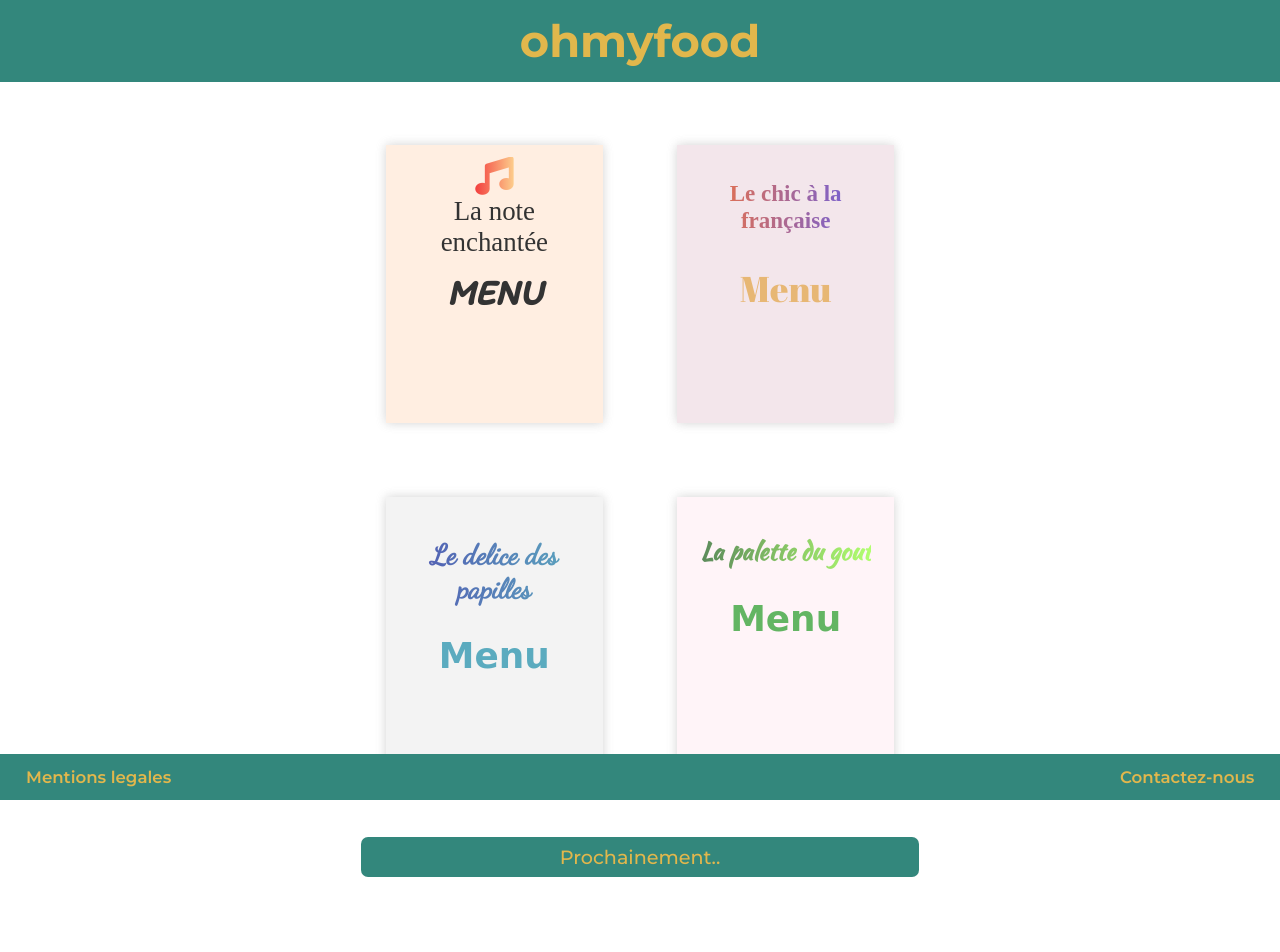
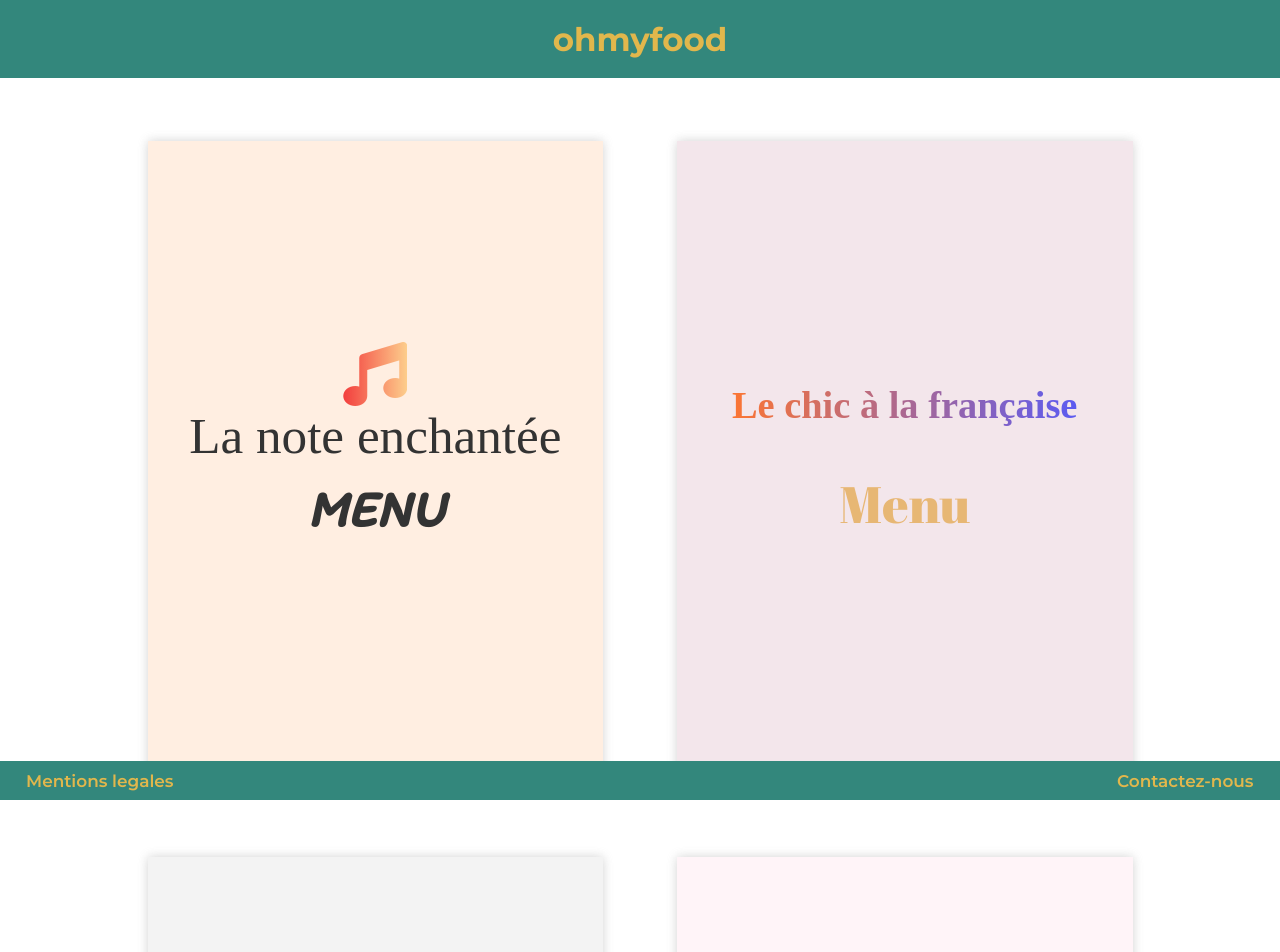
Before and after one commit to anobayann/ohmyfood-sass-version, a website: page index.html in a window 1280 px wide. Shown: the top 952 px of the page. Before the commit the page ends 917 px from the top, so only its background shows below. Drawn offline with Linux system fonts and the light colour scheme; a web font is replaced by a local one.

Commit message:
menu respomsive

```diff
--- a/sass/base/_base.scss
+++ b/sass/base/_base.scss
@@ -1,11 +1,13 @@
 
 @import "../../node_modules/normalize-scss/sass/normalize/import-now";
+
 html {
 	font-size: 10px;
 	line-height: unset;
 
+
 	@media (min-width: 768px){
-		font-size: 80%;
+		font-size: 13px;
 	}
 
 
--- a/sass/components/_btn-index.scss
+++ b/sass/components/_btn-index.scss
@@ -6,15 +6,14 @@
       display: flex;
       background: $color-header-background;
       color: $color-header-text;
-      width: 43.6vw;
-      height: 4.94vh;
-      border-radius: 7px;
+      padding: 0.5rem 1.5rem;
+      border-radius: 0.5rem;
       justify-content: center;
       align-items: center;
       font-weight: 500;
       font-size: 1.5rem;
       margin-top: 0px;
-      margin-bottom: 40px;
+      margin-bottom: 6rem;
       &:after {
         animation: dotty 2s infinite;
         content: '';
--- a/sass/layouts/_footer.scss
+++ b/sass/layouts/_footer.scss
@@ -1,6 +1,6 @@
 .footer {
     display: flex;
-    height: 5.78vh;
+    height: 3rem;
     background: $color-header-background;
     justify-content: space-between;
     align-items: center;
--- a/sass/layouts/_header.scss
+++ b/sass/layouts/_header.scss
@@ -3,9 +3,9 @@
 	background: $color-header-background;
 	color: $color-header-text;
 	margin-top: 0;
-	font-size: 3.5rem;
+	font-size: 2.5rem;
 	align-items: center;
-	height: 10.26vh;
+	height: 6rem;
 	justify-content: center;
 	margin-bottom: 0;
 	font-weight: 700;
--- a/sass/pages/_index.scss
+++ b/sass/pages/_index.scss
@@ -1,11 +1,8 @@
 
-main{
-  margin: auto;
-  align-items: center;
 
-}
 nav{
   margin: 2rem;
+
 }
 .meal {
     display: flex;
@@ -14,22 +11,13 @@ nav{
     margin: auto;
     justify-content: center;
 
-
-
-
-
-
     li {
 
       box-shadow: 0px 0px 10px #c7c7c7;
       margin: 3%;
       width: 35.6vw;
-      max-width: 15rem;
-      height: 31.6vh;
-      max-height: 23rem;
-      @media (min-width: 768px){
-        padding: 1rem;
-      }
+      height: 50.23vw;
+
     }
 
     a {
@@ -37,6 +25,8 @@ nav{
       flex-direction: column;
       align-items: center;
       justify-content: center;
+      width: inherit;
+      height: inherit;
 
 
       transition: 0.5s;
@@ -48,29 +38,24 @@ nav{
 
     h3 {
       margin-bottom: 0;
-      @media (min-width: 768px)
-      {text-align: center;}
+      font-size: 4vw;
+
     }
     h2{
+      font-size: 4vw;
 
-      @media (min-width: 768px)
-      {
-        font-size: 2.8rem;
-      }
     }
-  }
+}
 
-  .meal__meal-1 {
+.meal__meal-1 {
     background: $color-meal1-background;
 
     i {
-      font-size: 2rem;
+      font-size: 5vw;
       background: linear-gradient(to right, #f00d0d, #fdc270);
       -webkit-background-clip: text;
       -webkit-text-fill-color: transparent;
 
-      @media (min-width: 768px)
-      {font-size: 3rem;}
     }
 
     h3 {
@@ -79,10 +64,8 @@ nav{
       font-family: $police-meal1-title;
       font-weight: 400;
       color: black;
-      font-size: 1.5rem;
-      @media (min-width: 768px)
-      {font-size: 2.1rem;}
     }
+
 
     h2 {
       font-family: $police-meal1-menu;
@@ -98,18 +81,17 @@ nav{
 
     h3 {
       font-family: $police-meal2-title;
-      font-size: 1rem;
+      font-size: 3vw;
       background: linear-gradient(to right, #fb5300, #3333ee);
       -webkit-background-clip: text;
       -webkit-text-fill-color: transparent;
-      @media (min-width: 768px)
-      {font-size: 1.8rem;}
     }
 
     h2 {
       font-family: $police-meal2-menu;
       color: #e2a552;
       font-weight: 200;
+
     }
   }
 
@@ -121,8 +103,6 @@ nav{
       background: linear-gradient(to right, #262a9f, #3397af);
       -webkit-background-clip: text;
       -webkit-text-fill-color: transparent;
-      @media (min-width: 768px)
-      {font-size: 2.2rem;}
     }
 
     h2 {
@@ -139,8 +119,6 @@ nav{
       background: linear-gradient(to right, #336d33, #9fff4c);
       -webkit-background-clip: text;
       -webkit-text-fill-color: transparent;
-      @media (min-width: 768px)
-      {font-size: 1.9rem;}
     }
 
     h2 {
@@ -148,3 +126,33 @@ nav{
       color: #3da33d;
     }
   }
+
+
+  @media (max-width: 767px) and (orientation: landscape){
+    nav{
+      display: flex;
+      justify-content: center;
+
+    }
+
+
+    .meal li{
+      width: 17.8vw;
+      height: 25.12vw;
+      margin: 1vw 3vw;
+
+      i{
+      font-size: 2.5vw;
+      }
+      h2{
+      font-size: 2vw;
+      }
+      h3{
+      font-size: 2vw;
+      }
+    }
+    .meal__meal-2 h3{
+      font-size: 1.5vw !important;
+
+    }
+  }
```
Also changed, not shown: README.md, css/commun.css, css/style.css, 2 other files.
